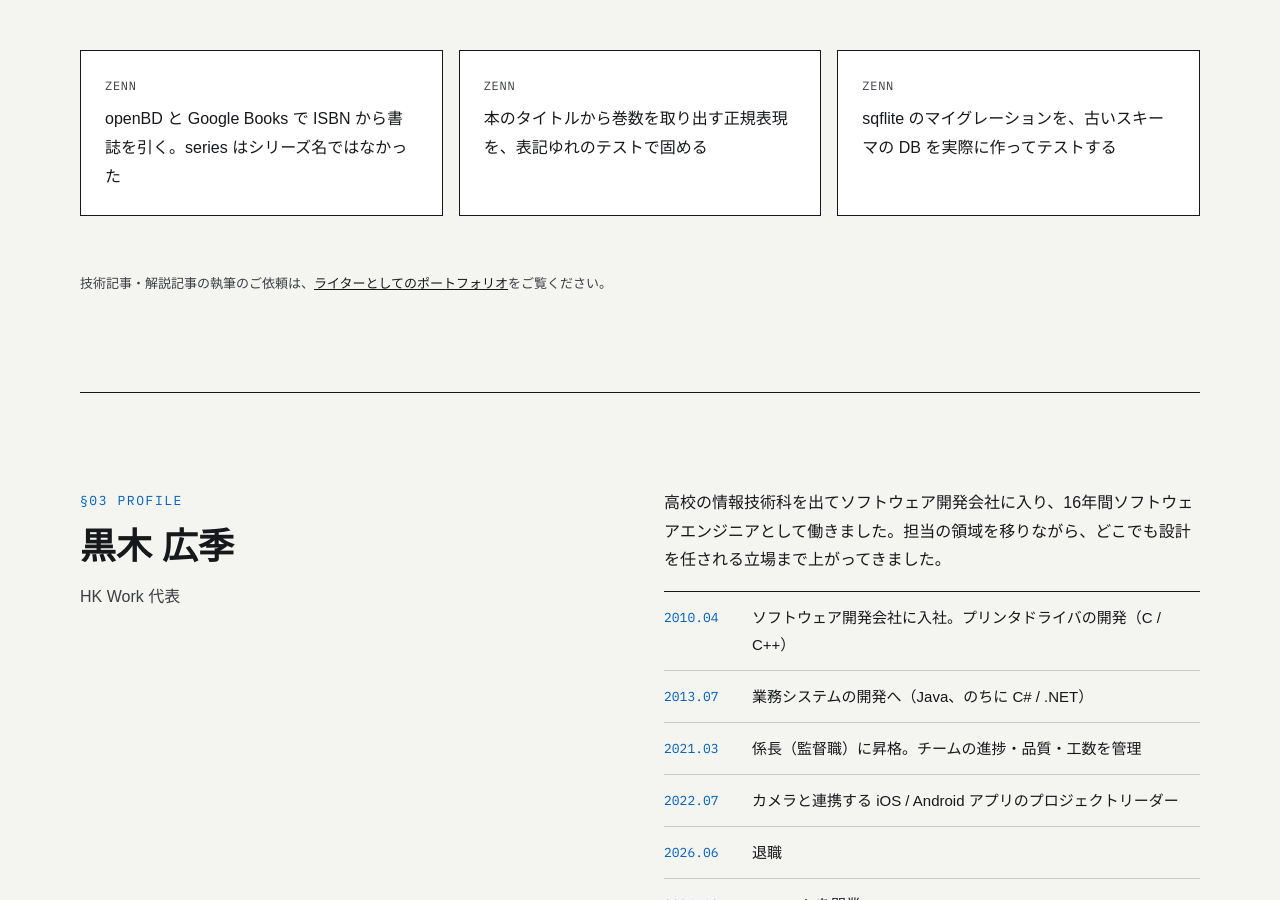
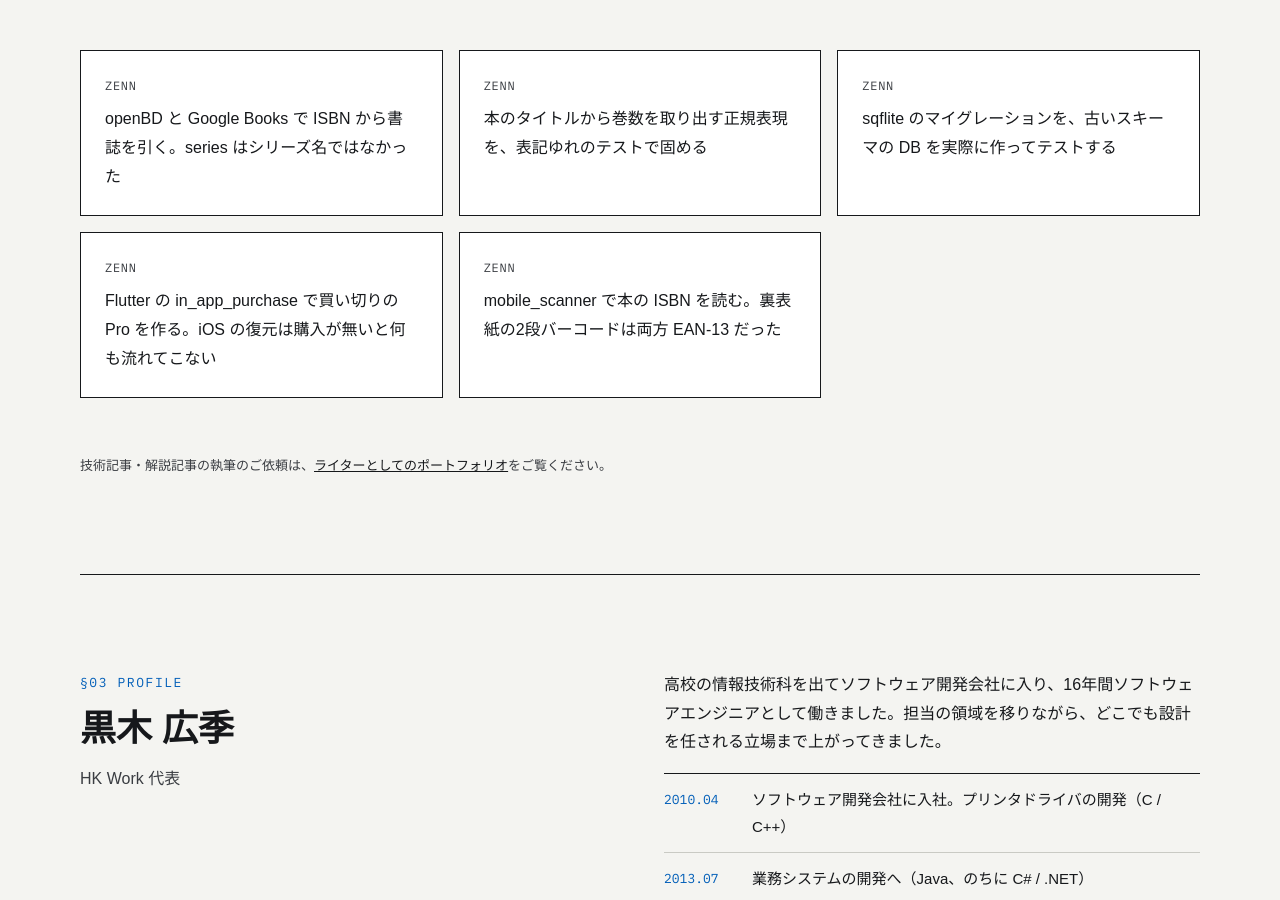
Before and after one commit to hirokikurogi-oss/hirokikurogi-oss.github.io, a Jekyll site: the page built from index.html, in a window 1280 px wide and 900 px high, scrolled down 3510 px. Built offline with Jekyll 4.4.1, drawn with Linux system fonts in a browser that asks for light colours; some web fonts are replaced.

Commit message:
技術記事に in_app_purchase と mobile_scanner の2本を追加
Co-Authored-By: Claude Sonnet 5.5 <noreply@anthropic.com>

```diff
--- a/_data/articles.yml
+++ b/_data/articles.yml
@@ -5,3 +5,7 @@
   title: 本のタイトルから巻数を取り出す正規表現を、表記ゆれのテストで固める
 - slug: sqflite-migration-test-old-schema
   title: sqflite のマイグレーションを、古いスキーマの DB を実際に作ってテストする
+- slug: flutter-in-app-purchase-non-consumable
+  title: Flutter の in_app_purchase で買い切りの Pro を作る。iOS の復元は購入が無いと何も流れてこない
+- slug: mobile-scanner-isbn-barcode
+  title: mobile_scanner で本の ISBN を読む。裏表紙の2段バーコードは両方 EAN-13 だった
```
